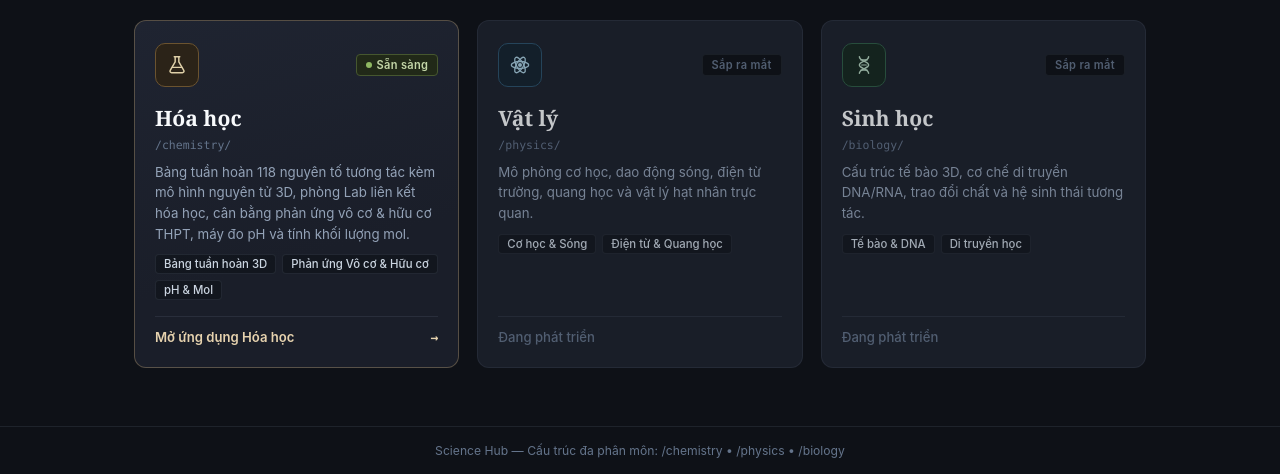
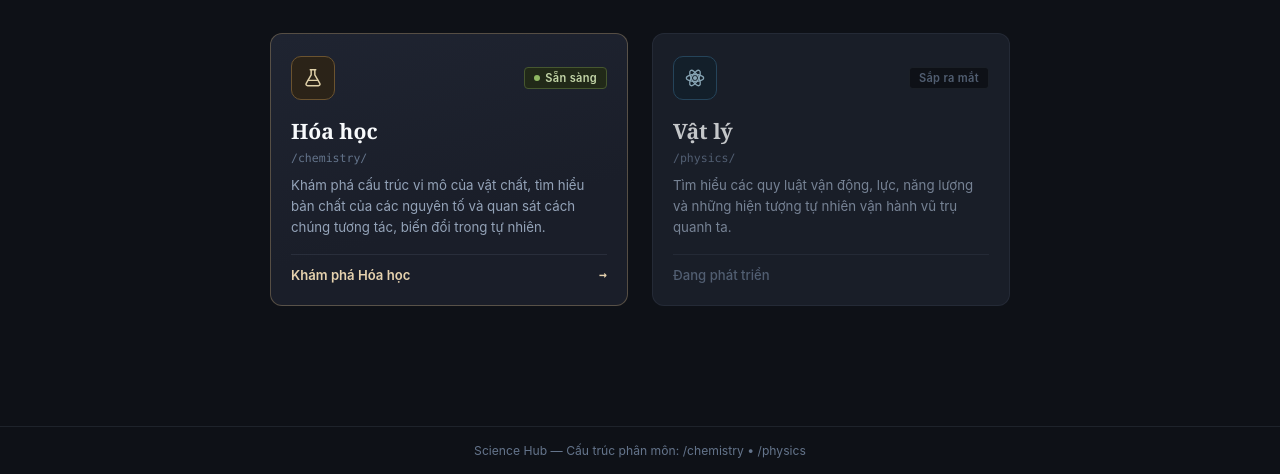
Before and after one commit to LK2704/periodic-table, a plain HTML site: page index.html in a window 1280 px wide. Shown: the part 326-800 px from the top of the page. Drawn offline with Linux system fonts and the light colour scheme.

Commit message:
small update

```diff
--- a/index.html
+++ b/index.html
@@ -3,7 +3,7 @@
 <head>
   <meta charset="UTF-8" />
   <meta name="viewport" content="width=device-width, initial-scale=1.0" />
-  <title>Science Lab — Interactive Chemistry, Physics &amp; Biology</title>
+  <title>Science Lab — Interactive Chemistry &amp; Physics</title>
   <style>
     :root {
       --bg-app: #0e1117;
@@ -178,8 +178,11 @@
     /* Subject Cards Grid */
     .hub-grid {
       display: grid;
-      grid-template-columns: repeat(3, minmax(0, 1fr));
-      gap: 18px;
+      grid-template-columns: repeat(2, minmax(0, 1fr));
+      gap: 24px;
+      max-width: 740px;
+      width: 100%;
+      margin: 0 auto;
     }
 
     .subject-card {
@@ -399,9 +402,9 @@
   <main class="hub-main">
     <section class="hub-hero">
       <span class="hub-eyebrow" data-i18n="eyebrow">Nền tảng Khoa học Tương tác</span>
-      <h1 class="hub-title" data-i18n="heroTitle">Khám phá Hóa học, Vật lý &amp; Sinh học</h1>
+      <h1 class="hub-title" data-i18n="heroTitle">Khám phá Hóa học &amp; Vật lý</h1>
       <p class="hub-subtitle" data-i18n="heroSub">
-        Bộ công cụ trực quan và phòng thí nghiệm mô phỏng dành cho học tập khoa học tự nhiên. Chọn một phân môn bên dưới để bắt đầu.
+        Không gian trực quan và mô phỏng tương tác giúp bạn tìm hiểu bản chất của thế giới tự nhiên. Chọn một phân môn bên dưới để bắt đầu.
       </p>
     </section>
 
@@ -423,17 +426,12 @@
           <h2 class="card-title" data-i18n="chemTitle">Hóa học</h2>
           <span class="card-path">/chemistry/</span>
           <p class="card-desc" data-i18n="chemDesc">
-            Bảng tuần hoàn 118 nguyên tố tương tác kèm mô hình nguyên tử 3D, phòng Lab liên kết hóa học, cân bằng phản ứng vô cơ &amp; hữu cơ THPT, máy đo pH và tính khối lượng mol.
+            Khám phá cấu trúc vi mô của vật chất, tìm hiểu bản chất của các nguyên tố và quan sát cách chúng tương tác, biến đổi trong tự nhiên.
           </p>
-          <div class="card-tags">
-            <span class="card-tag" data-i18n="chemTag1">Bảng tuần hoàn 3D</span>
-            <span class="card-tag" data-i18n="chemTag2">Phản ứng Vô cơ &amp; Hữu cơ</span>
-            <span class="card-tag" data-i18n="chemTag3">pH &amp; Mol</span>
-          </div>
         </div>
 
         <div class="card-footer">
-          <span data-i18n="chemAction">Mở ứng dụng Hóa học</span>
+          <span data-i18n="chemAction">Khám phá Hóa học</span>
           <span class="card-arrow" aria-hidden="true">→</span>
         </div>
       </a>
@@ -456,42 +454,8 @@
           <h2 class="card-title" data-i18n="physTitle">Vật lý</h2>
           <span class="card-path">/physics/</span>
           <p class="card-desc" data-i18n="physDesc">
-            Mô phỏng cơ học, dao động sóng, điện từ trường, quang học và vật lý hạt nhân trực quan.
+            Tìm hiểu các quy luật vận động, lực, năng lượng và những hiện tượng tự nhiên vận hành vũ trụ quanh ta.
           </p>
-          <div class="card-tags">
-            <span class="card-tag" data-i18n="physTag1">Cơ học &amp; Sóng</span>
-            <span class="card-tag" data-i18n="physTag2">Điện từ &amp; Quang học</span>
-          </div>
-        </div>
-
-        <div class="card-footer">
-          <span data-i18n="soonAction">Đang phát triển</span>
-        </div>
-      </div>
-
-      <!-- BIOLOGY (COMING SOON — sau này chỉ cần đổi <div class="subject-card is-soon"> thành <a class="subject-card is-live" href="./biology/">) -->
-      <div class="subject-card is-soon" aria-disabled="true">
-        <div class="card-top">
-          <span class="card-icon bio" aria-hidden="true">
-            <svg width="22" height="22" viewBox="0 0 24 24" fill="none">
-              <path d="M7 3C7 8 17 8 17 12C17 16 7 16 7 21" stroke="currentColor" stroke-width="1.6" stroke-linecap="round" />
-              <path d="M17 3C17 8 7 8 7 12C7 16 17 16 17 21" stroke="currentColor" stroke-width="1.6" stroke-linecap="round" />
-              <path d="M8.5 6.5H15.5M8.5 17.5H15.5M9.5 12H14.5" stroke="currentColor" stroke-width="1.35" stroke-linecap="round" />
-            </svg>
-          </span>
-          <span class="status-pill soon" data-i18n="statusSoon">Sắp ra mắt</span>
-        </div>
-
-        <div class="card-copy">
-          <h2 class="card-title" data-i18n="bioTitle">Sinh học</h2>
-          <span class="card-path">/biology/</span>
-          <p class="card-desc" data-i18n="bioDesc">
-            Cấu trúc tế bào 3D, cơ chế di truyền DNA/RNA, trao đổi chất và hệ sinh thái tương tác.
-          </p>
-          <div class="card-tags">
-            <span class="card-tag" data-i18n="bioTag1">Tế bào &amp; DNA</span>
-            <span class="card-tag" data-i18n="bioTag2">Di truyền học</span>
-          </div>
         </div>
 
         <div class="card-footer">
@@ -502,7 +466,7 @@
   </main>
 
   <footer class="hub-footer">
-    <span data-i18n="footerNote">Science Hub — Cấu trúc đa phân môn: /chemistry • /physics • /biology</span>
+    <span data-i18n="footerNote">Science Hub — Cấu trúc phân môn: /chemistry • /physics</span>
   </footer>
 
   <script>
@@ -510,49 +474,31 @@
       const I18N = {
         vi: {
           eyebrow: 'Nền tảng Khoa học Tương tác',
-          heroTitle: 'Khám phá Hóa học, Vật lý & Sinh học',
-          heroSub: 'Bộ công cụ trực quan và phòng thí nghiệm mô phỏng dành cho học tập khoa học tự nhiên. Chọn một phân môn bên dưới để bắt đầu.',
+          heroTitle: 'Khám phá Hóa học & Vật lý',
+          heroSub: 'Không gian trực quan và mô phỏng tương tác giúp bạn tìm hiểu bản chất của tự nhiên. Chọn một phân môn bên dưới để bắt đầu.',
           statusLive: 'Sẵn sàng',
           statusSoon: 'Sắp ra mắt',
           chemTitle: 'Hóa học',
-          chemDesc: 'Bảng tuần hoàn 118 nguyên tố tương tác kèm mô hình nguyên tử 3D, phòng Lab liên kết hóa học, cân bằng phản ứng vô cơ & hữu cơ THPT, máy đo pH và tính khối lượng mol.',
-          chemTag1: 'Bảng tuần hoàn 3D',
-          chemTag2: 'Phản ứng Vô cơ & Hữu cơ',
-          chemTag3: 'pH & Mol',
-          chemAction: 'Mở ứng dụng Hóa học',
+          chemDesc: 'Khám phá cấu trúc vi mô của vật chất, tìm hiểu bản chất của các nguyên tố và quan sát cách chúng tương tác, biến đổi trong tự nhiên.',
+          chemAction: 'Khám phá Hóa học',
           physTitle: 'Vật lý',
-          physDesc: 'Mô phỏng cơ học, dao động sóng, điện từ trường, quang học và vật lý hạt nhân trực quan.',
-          physTag1: 'Cơ học & Sóng',
-          physTag2: 'Điện từ & Quang học',
-          bioTitle: 'Sinh học',
-          bioDesc: 'Cấu trúc tế bào 3D, cơ chế di truyền DNA/RNA, trao đổi chất và hệ sinh thái tương tác.',
-          bioTag1: 'Tế bào & DNA',
-          bioTag2: 'Di truyền học',
+          physDesc: 'Tìm hiểu các quy luật vận động, lực, năng lượng và những hiện tượng tự nhiên vận hành vũ trụ quanh ta.',
           soonAction: 'Đang phát triển',
-          footerNote: 'Science Hub — Cấu trúc đa phân môn: /chemistry • /physics • /biology'
+          footerNote: 'Science Hub — Cấu trúc phân môn: /chemistry • /physics'
         },
         en: {
           eyebrow: 'Interactive Science Platform',
-          heroTitle: 'Explore Chemistry, Physics & Biology',
-          heroSub: 'Visual tools and interactive laboratories built for natural science learning. Select a discipline below to begin.',
+          heroTitle: 'Explore Chemistry & Physics',
+          heroSub: 'An interactive space built to explore and understand the fundamental laws of nature. Select a discipline below to begin.',
           statusLive: 'Available',
           statusSoon: 'Coming Soon',
           chemTitle: 'Chemistry',
-          chemDesc: 'Interactive 118-element periodic table with 3D atom models, Atomic Bonding & Inorganic/Organic Reaction Lab, pH meter, and molar mass calculator.',
-          chemTag1: '3D Periodic Table',
-          chemTag2: 'Inorganic & Organic Lab',
-          chemTag3: 'pH & Molar Mass',
-          chemAction: 'Open Chemistry App',
+          chemDesc: 'Explore the microscopic structure of matter, uncover the nature of elements, and observe how substances interact and transform.',
+          chemAction: 'Explore Chemistry',
           physTitle: 'Physics',
-          physDesc: 'Interactive simulations for classical mechanics, waves, electromagnetism, optics, and nuclear physics.',
-          physTag1: 'Mechanics & Waves',
-          physTag2: 'Electromagnetism & Optics',
-          bioTitle: 'Biology',
-          bioDesc: '3D cell structures, DNA/RNA genetics, metabolism pathways, and interactive ecosystem models.',
-          bioTag1: 'Cells & DNA',
-          bioTag2: 'Genetics',
+          physDesc: 'Discover the fundamental laws of motion, force, energy, and the physical phenomena that govern our universe.',
           soonAction: 'In Development',
-          footerNote: 'Science Hub — Multi-subject structure: /chemistry • /physics • /biology'
+          footerNote: 'Science Hub — Subject structure: /chemistry • /physics'
         }
       };
 
```
